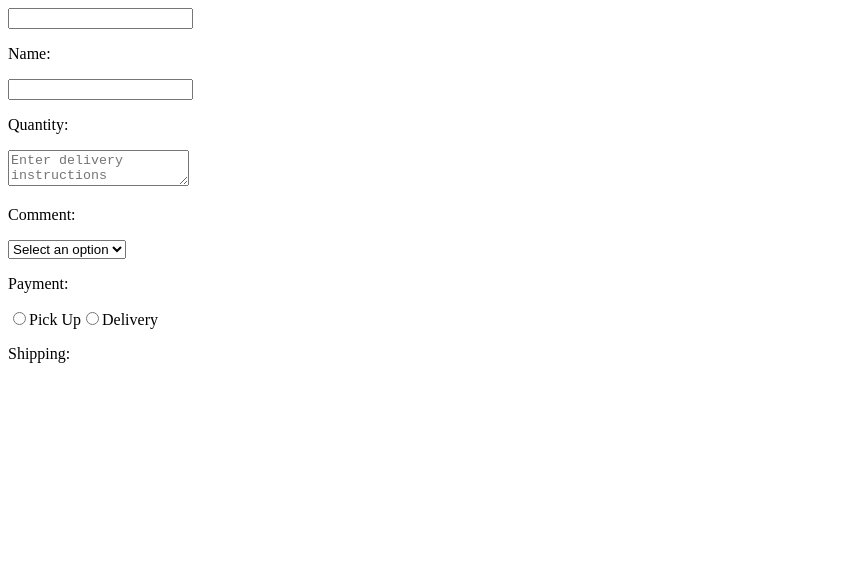
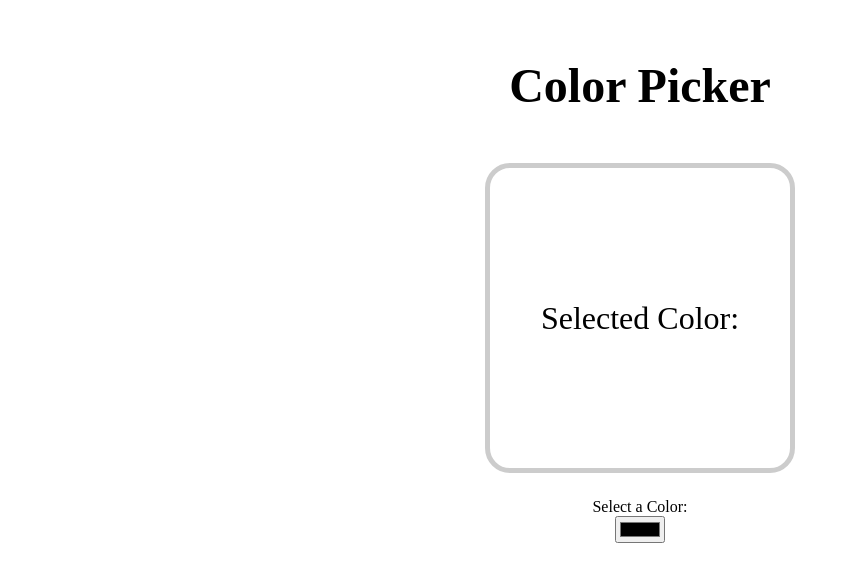
Before and after one commit to ovite15/Intro_to_React, a React (Vite) app: page / in a window 1280 px wide. Shown: the top 582 px of the page, without its empty margins (0-850 px from the left). Built offline with nearby package versions, Linux system fonts and the light colour scheme.

Commit message:
Learn(React): color picker app

```diff
--- a/src/App.jsx
+++ b/src/App.jsx
@@ -1,8 +1,8 @@
-import Counter from "./Counter";
-import Mycomponent from "./Mycomponent"
+import ColorPicker from "./ColorPicker"
+
 function App() {
   return(
-      <Mycomponent></Mycomponent>
+      <ColorPicker />
   );
 }
 
--- /dev/null
+++ b/src/ColorPicker.jsx
@@ -0,0 +1,24 @@
+import { useState } from "react";
+
+function ColorPicker(){
+
+    const [color, setColor] = useState();
+
+    function handleColorChange(event){
+        setColor(event.target.value);
+    }
+
+    return(
+        <div className="color-picker-container">
+            <h1 >Color Picker</h1>
+            <div className="color-display" style={{backgroundColor: color}}>
+                <p>Selected Color: {color}</p>
+            </div>
+
+            <label>Select a Color:</label>
+            <input type="color" value={color} onChange={handleColorChange}></input>
+        </div>
+    );
+}
+
+export default ColorPicker
--- a/src/index.css
+++ b/src/index.css
@@ -1,26 +1,34 @@
-.counter-container{
-  text-align: center;
+.body{
   font-family: Arial, Helvetica, sans-serif;
+
 }
 
-.count-display{
-  font-size: 10em;
-  margin-top: 0;
-  margin-bottom: 50px;
+.color-picker-container{
+  display: flex;
+  flex-direction: column;
+  align-items: center;
 }
 
-.counter-button{
-  width: 150px;
-  height: 50px;
-  font-size: 1.5em;
-  margin: 0px 5px;
-  background-color: aqua;
-  border-radius: 5px;
-  border: none;
-  cursor: pointer;
+h1{
+  margin: 50px;
+  font-size: 3rem;
 }
 
-.counter-button:hover{
-  background-color: rgb(13, 239, 239);
+.color-display{
+  width: 300px;
+  height: 300px;
+  display: flex;
+  justify-content: center;
+  align-items: center;
+  border: 5px solid hsl(0, 0%,80%);
+  border-radius: 25px;
+  margin-bottom: 25px;
+  transition: 0.25s ease;
 
 }
+
+.color-display p{
+  color: black;
+  font-size: 2rem;
+  text-align: center;
+}
```
